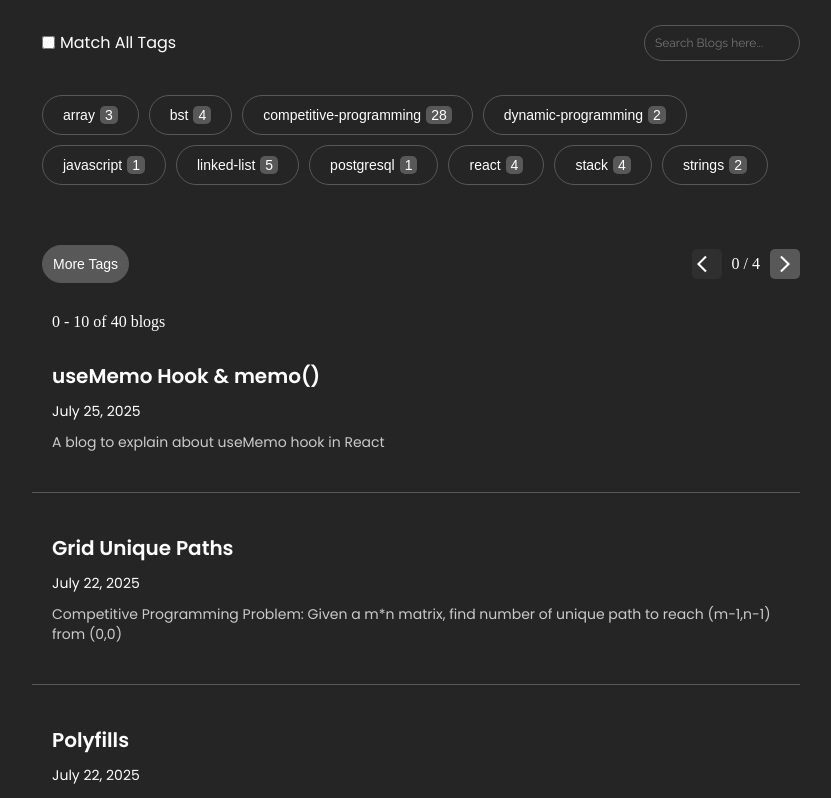
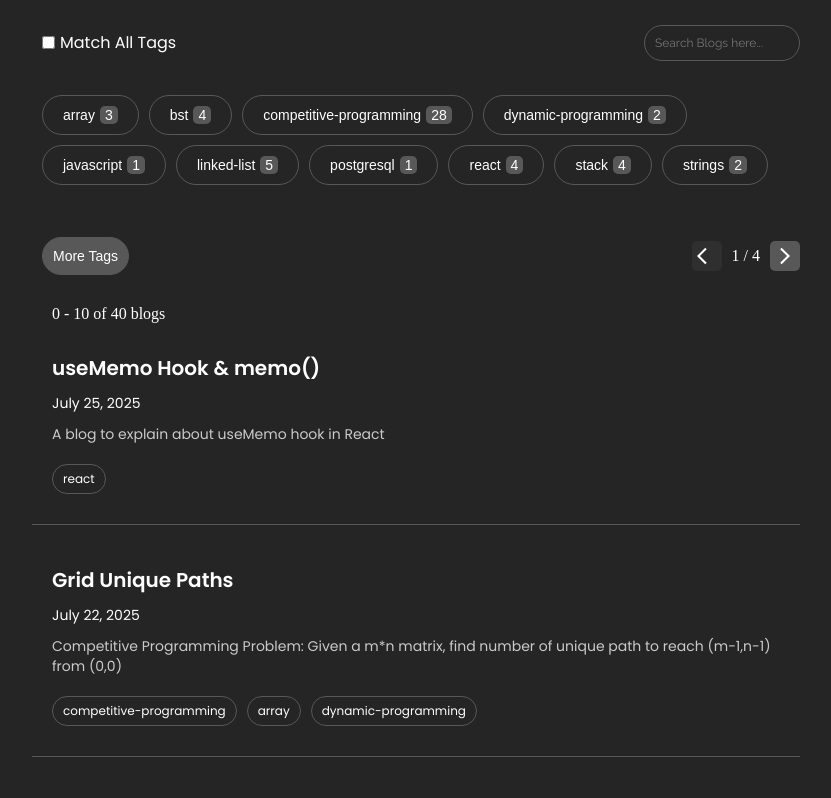
Before and after one commit to sambasivareddy-ch/writes-by-siva, a Next.js app: page / in a window 1280 px wide. Shown: the top 798 px of the page, without its empty margins (224-1055 px from the left). Built offline with nearby package versions, Linux system fonts and the light colour scheme.

Commit message:
Add tags to blog component

```diff
--- a/src/components/BlogComponent.js
+++ b/src/components/BlogComponent.js
@@ -21,7 +21,7 @@ const highlightText = (text, query) => {
 };
 
 const BlogComponent = (props) => {
-    const { slug, title, description, date, searchQuery } = props;
+    const { slug, title, description, date, searchQuery, domains } = props;
 
     return (
         <Link href={`/blog/${slug}`} className={styles["blog-comp__link"]} passHref>
@@ -39,6 +39,11 @@ const BlogComponent = (props) => {
                         <p className={styles["blog-description"]}>
                             {highlightText(description, searchQuery)}
                         </p>
+                        <div className={styles['blog-domains']}>
+                            {domains.map((tag) => {
+                                return <p key={Math.random()} className={styles['tag']}>{tag}</p>
+                            })}
+                        </div>
                     </div>
                 </div>
             </div>
--- a/src/components/BlogsList.js
+++ b/src/components/BlogsList.js
@@ -32,46 +32,6 @@ const BlogList = () => {
     const [presentPageIndex, setPresentPageIndex] = useState(0);
     const [searchQuery, setSearchQuery] = useState("");
 
-    // useEffect(() => {
-    //     if (selectedTags) {
-    //         setCurrentBlogs(
-    //             blogs.filter((blog) => {
-    //                 if (!matchAllTags) {
-    //                     if (selectedTags.length !== 0) {
-    //                         return selectedTags.some((tag) =>
-    //                             blog.domains.includes(tag)
-    //                         );
-    //                     } else {
-    //                         return blogTags.some((tag) =>
-    //                             blog.domains.includes(tag)
-    //                         );
-    //                     }
-    //                 } else {
-    //                     if (selectedTags.length !== 0) {
-    //                         return selectedTags.every((tag) =>
-    //                             blog.domains.includes(tag)
-    //                         );
-    //                     } else {
-    //                         return blogTags.some((tag) =>
-    //                             blog.domains.includes(tag)
-    //                         );
-    //                     }
-    //                 }
-    //             }).filter((blog) => {
-    //                 const searchMatch =
-    //                     blog.title.toLowerCase().includes(searchQuery) ||
-    //                     blog.description.toLowerCase().includes(searchQuery) ||
-    //                     blog.domains.some((d) => d.toLowerCase().includes(searchQuery)) ||
-    //                     blog.slug.toLowerCase().includes(searchQuery)
-
-    //                 return searchMatch
-    //             })
-    //         );
-    //     } else {
-    //         setCurrentBlogs(blogs);
-    //     }
-    // }, [selectedTags, matchAllTags, blogTags, searchQuery]);
-
     useEffect(() => {
         const query = searchQuery.trim().toLowerCase();
 
@@ -79,10 +39,10 @@ const BlogList = () => {
             let matchesSearch = true;
             if (query.length >= 3) {
                 matchesSearch =
-                        blog.title.toLowerCase().includes(query) ||
-                        blog.description.toLowerCase().includes(query) ||
-                        blog.slug.toLowerCase().includes(query) ||
-                        blog.domains.some((d) => d.toLowerCase().includes(query));
+                    blog.title.toLowerCase().includes(query) ||
+                    blog.description.toLowerCase().includes(query) ||
+                    blog.slug.toLowerCase().includes(query) ||
+                    blog.domains.some((d) => d.toLowerCase().includes(query));
             }
 
             // Tag match
@@ -237,12 +197,11 @@ const BlogList = () => {
                             <ArrowBackIosIcon fontSize="small" />
                         </button>
                         <span className={styles["blog-pagination-index"]}>
-                            {currentBlogs.length % 10 === 0
-                                ? 0
-                                : presentPageIndex + 1}{" "}
-                            /{" "}
-                            {Math.floor(currentBlogs.length / 10) +
-                                (currentBlogs.length % 10 !== 0)}
+                            {presentPageIndex + 1} /{" "}
+                            {currentBlogs.length === 0
+                                ? 1
+                                : Math.floor(currentBlogs.length / 10) +
+                                  (currentBlogs.length % 10 !== 0)}
                         </span>
                         <button
                             className={styles["blog-pagination-btn"]}
@@ -293,7 +252,11 @@ const BlogList = () => {
                                     domains={blog.domains}
                                     slug={blog.slug}
                                     date={blog.date}
-                                    searchQuery={searchQuery.trim().length >= 3 ? searchQuery: ''}
+                                    searchQuery={
+                                        searchQuery.trim().length >= 3
+                                            ? searchQuery
+                                            : ""
+                                    }
                                 />
                             );
                         })}
--- a/src/styles/blog.module.css
+++ b/src/styles/blog.module.css
@@ -390,7 +390,7 @@
     flex-wrap: wrap;
     gap: 10px;
     margin: 20px 0;
-    max-height: 100px;
+    max-height: 92px;
     overflow: hidden;
 }
 
@@ -576,6 +576,22 @@
     margin: 10px 0;
 }
 
+.blog-domains {
+    display: flex;
+    gap: 10px;
+    align-items: center;
+    flex-wrap: wrap;
+    font-family: var(--font-family-pop);
+    margin: 10px 0 0 0;
+}
+
+.blog-domains .tag {
+    border: solid 1px var(--border-color);
+    font-size: 12px;
+    padding: 5px 10px;
+    border-radius: 5pc;
+}
+
 @media screen and (min-width: 300px) and (max-width: 600px) {
     .blog-main, .blog-post-wrapper, .footer  {
         width: 95%;
```
